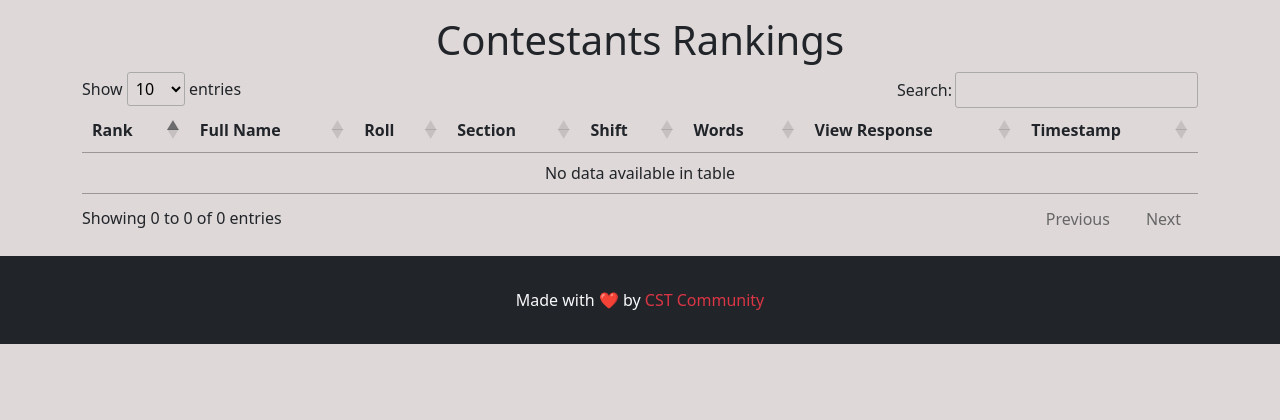
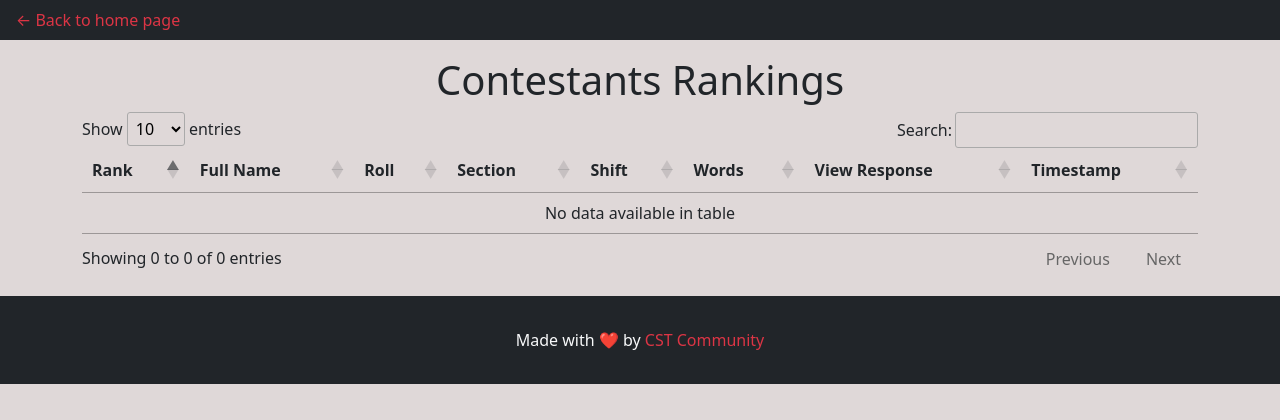
Before and after one commit to Almas-Ali/keyboard-fight-app, a Flask app: page /rank in a window 1280 px wide. Shown: the top 420 px of the page. Run offline with Flask 2, Linux system fonts and the light colour scheme; some libraries are stand-ins or nearby versions.

Commit message:
Removed debug lines, added ranking nav.

```diff
--- a/app.py
+++ b/app.py
@@ -21,9 +21,6 @@
         response: str = request.form['response']
 
         word_count: int = len(response.split(' '))
-        print(
-            '\n\n\n word_count: ', word_count, '\n\n\n'
-        )
 
         unique_id = request.form['unique_id']
 
--- a/templates/rank.html
+++ b/templates/rank.html
@@ -27,6 +27,11 @@
   </head>
 
   <body>
+    <header>
+      <nav class="bg-dark py-2 mt-0 text-light">
+        <a href="/" class="px-3 text-danger text-decoration-none">&larr; Back to home page</a>
+      </nav>
+    </header>
     <div class="container my-3">
       <h1 align="center">Contestants Rankings</h1>
       <table id="rank_table">
@@ -94,7 +99,7 @@
 
     </div>
     <footer class="bg-dark text-light mx-auto py-3">
-      <p align="center" class="my-3">Made with ❤️ by <a href="#" class="text-danger text-decoration-none">CST
+      <p align="center" class="my-3">Made with ❤️ by <a href="/" class="text-danger text-decoration-none">CST
           Community</a></p>
     </footer>
 
```
